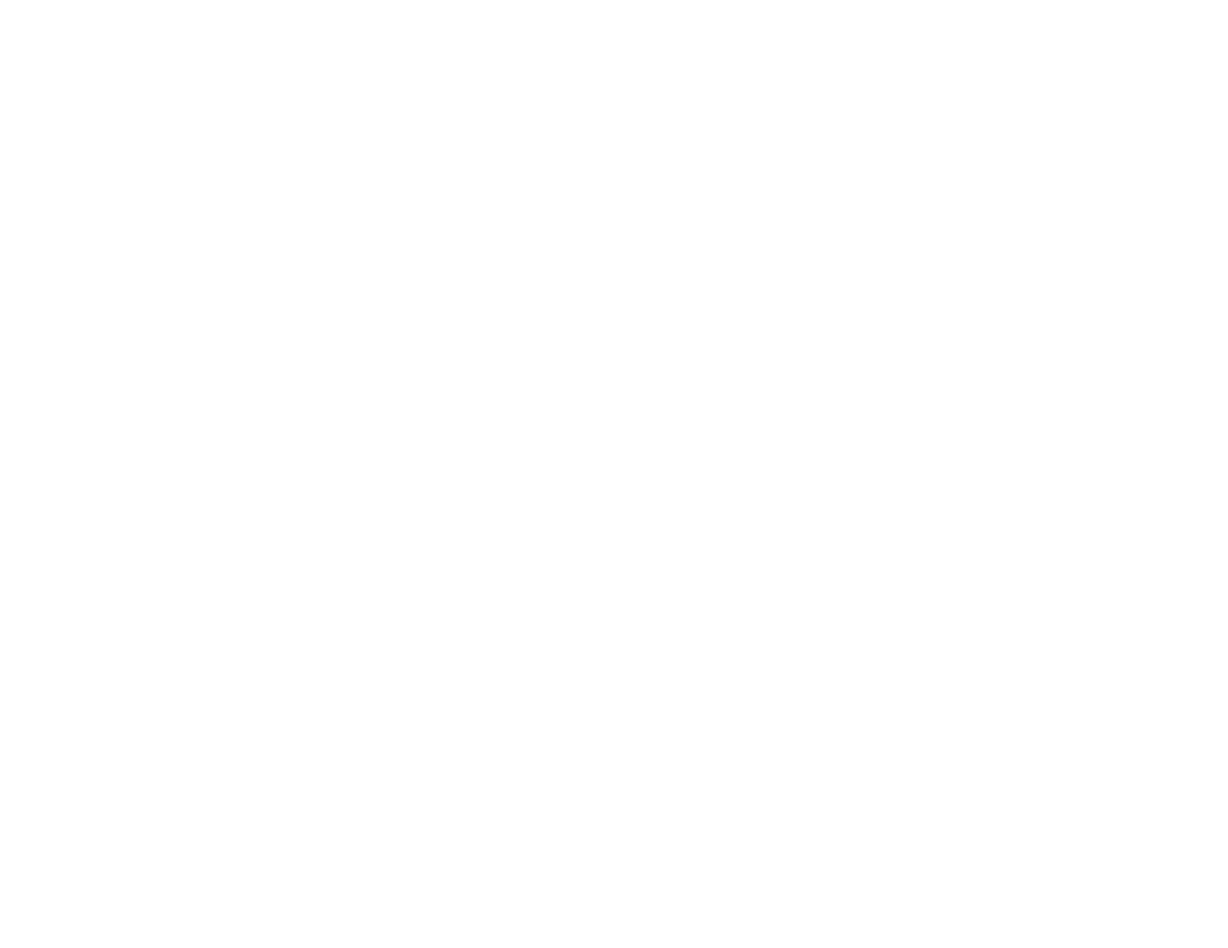
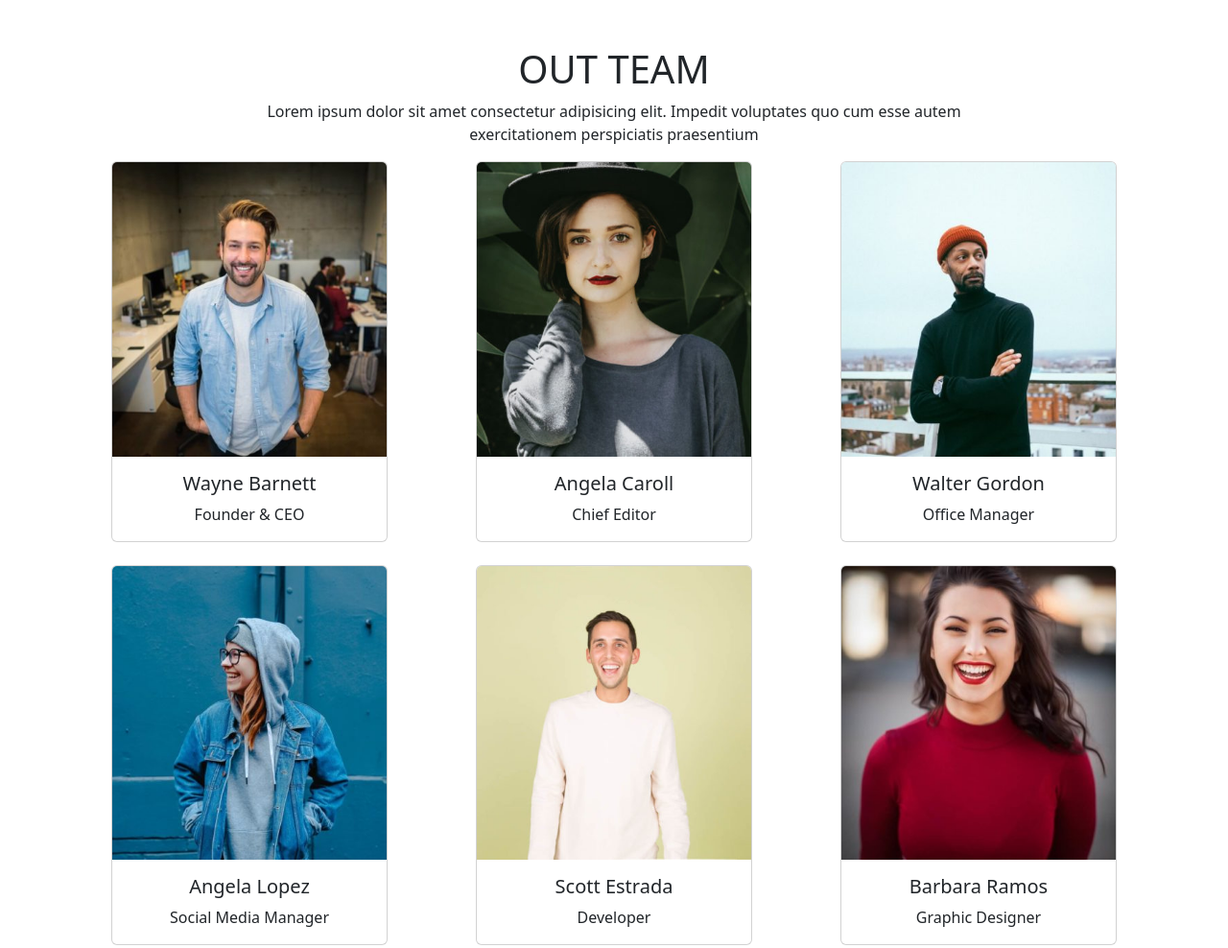
Before and after one commit to ChristianIlliano/js-our-team, a plain HTML site: page index.html in a window 1280 px wide. Shown: the whole page at 96% size. Before the commit the page ends 800 px from the top, so only its background shows below. Drawn offline with nearby package versions, Linux system fonts and the light colour scheme.

Commit message:
feat: MILESTONE 3-4+BONUS

```diff
--- a/index.html
+++ b/index.html
@@ -1,13 +1,38 @@
 <!DOCTYPE html>
 <html lang="en">
+
 <head>
     <meta charset="UTF-8">
     <meta name="viewport" content="width=device-width, initial-scale=1.0">
     <title>Document</title>
+    <link href="https://cdn.jsdelivr.net/npm/bootstrap@5.3.3/dist/css/bootstrap.min.css" rel="stylesheet"
+        integrity="sha384-QWTKZyjpPEjISv5WaRU9OFeRpok6YctnYmDr5pNlyT2bRjXh0JMhjY6hW+ALEwIH" crossorigin="anonymous">
 </head>
+
 <body>
+    <main>
+        <div class="container mt-5">
+            <div class="text-center col-8 mx-auto">
+                <h1>OUT TEAM</h1>
+                <p>Lorem ipsum dolor sit amet consectetur adipisicing elit. Impedit voluptates quo cum esse autem
+                    exercitationem perspiciatis praesentium</p>
+            </div>
+            <div class="row row-cols-3" id="cards">
 
+                <!-- <div class="col">
+                    <div class="card" style="width: 18rem;">
+                        <img src="..." class="card-img-top" alt="...">
+                        <div class="card-body">
+                          <h5 class="card-title">Card title</h5>
+                          <p class="card-text">Profession</p>
+                        </div>
+                    </div>
+                </div> -->
+            </div>
+        </div>
 
+    </main>
     <script src="./js/script.js"></script>
 </body>
+
 </html>
--- a/js/script.js
+++ b/js/script.js
@@ -36,5 +36,20 @@ for (let i = 0; i < ourTeam.length; i++) {
     console.log("----------------------");
     for (let key in curMember)
     console.log(curMember[key]);
+}
 
+const cardRow = document.getElementById("cards");
+for (let i = 0; i < ourTeam.length; i++) {
+    curMember = ourTeam[i]
+    cardRow.innerHTML += `
+    <div class="col justify-content-center d-flex text-center mb-4">
+    <div class="card" style="width: 18rem;">
+        <img src="./img/${curMember.img}" class="card-img-top" alt="...">
+        <div class="card-body">
+          <h5 class="card-title">${curMember.name}</h5>
+          <p class="card-text">${curMember.profession}</p>
+        </div>
+    </div>
+    </div>
+    `
 }
```
Also changed, not shown: img/angela-caroll-chief-editor.jpg (added), img/angela-lopez-social-media-manager.jpg (added), img/barbara-ramos-graphic-designer.jpg (added), img/scott-estrada-developer.jpg (added), img/walter-gordon-office-manager.jpg (added), img/wayne-barnett-founder-ceo.jpg (added).
